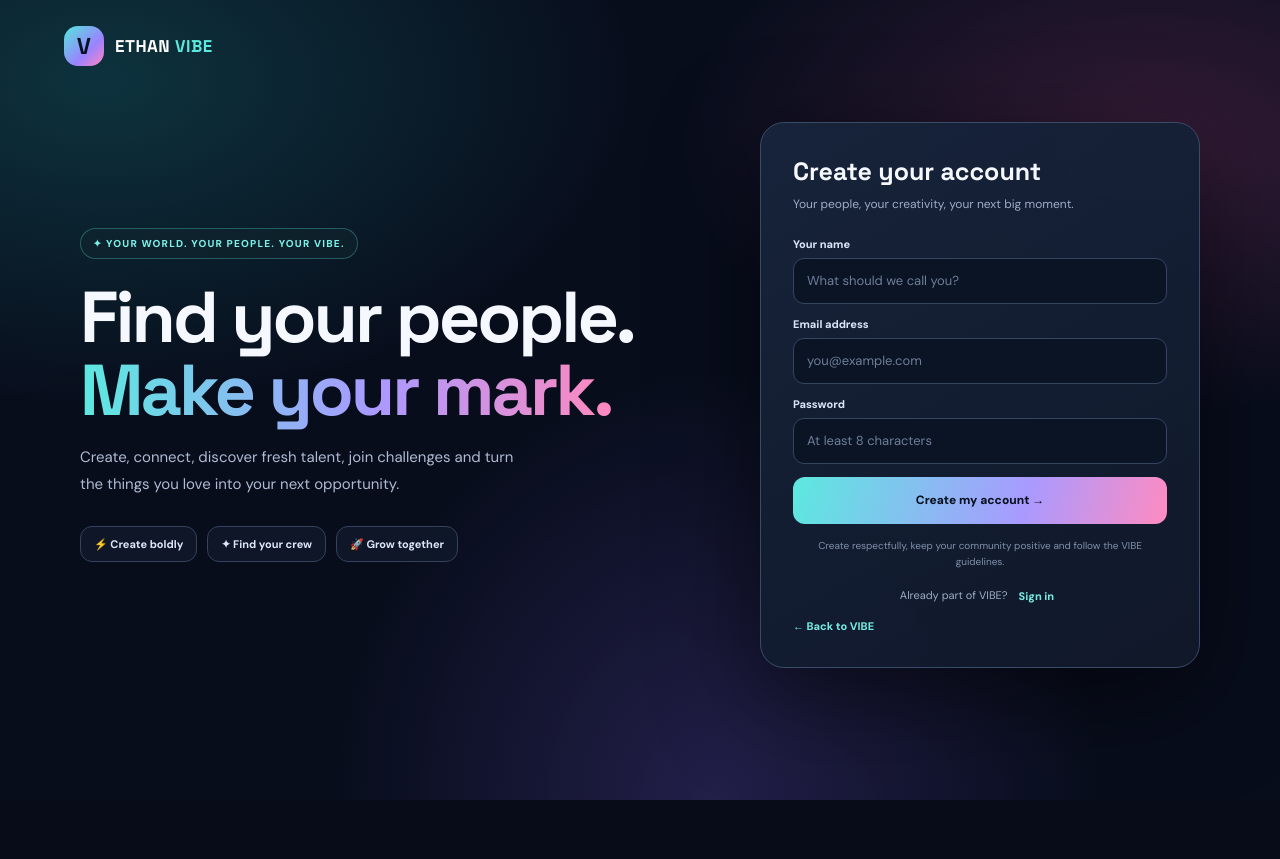
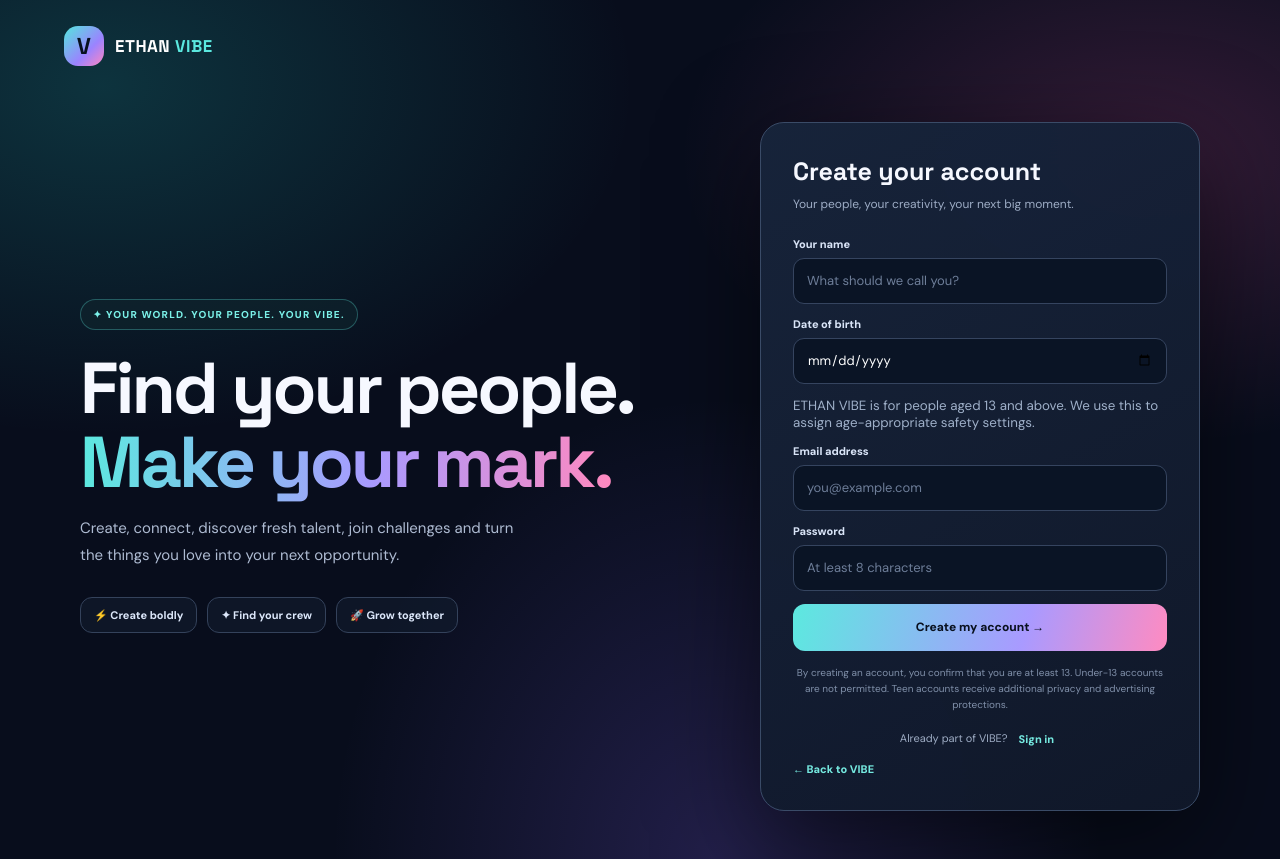
Before and after one commit to abayomipeteroyenuga-commits/ethan-vibe, a Next.js app: page /auth in a window 1280 px wide. Before the commit the page ends 800 px from the top, so only its background shows below. Built offline with nearby package versions, Linux system fonts and the light colour scheme.

Commit message:
Add 13+ date-of-birth step to VIBE signup

```diff
--- a/app/auth/auth-screen.tsx
+++ b/app/auth/auth-screen.tsx
@@ -8,7 +8,7 @@ const otp = authClient as any;
 type View = "signup" | "signin" | "verify" | "forgot" | "reset";
 export default function AuthScreen({ initialMode }: { initialMode: "signup" | "signin" }) {
  const router=useRouter(); const [view,setView]=useState<View>(initialMode);
- const [name,setName]=useState(""); const [email,setEmail]=useState(""); const [password,setPassword]=useState(""); const [code,setCode]=useState("");
+ const [name,setName]=useState(""); const [email,setEmail]=useState(""); const [password,setPassword]=useState(""); const [code,setCode]=useState(""); const [dateOfBirth,setDateOfBirth]=useState("");
  const [busy,setBusy]=useState(false); const [error,setError]=useState(""); const [message,setMessage]=useState("");
  function change(next:View){setView(next);setError("");setMessage("");}
  async function finish(){
@@ -66,7 +66,7 @@ export default function AuthScreen({ initialMode }: { initialMode: "signup" | "s
    <section className="auth-card"><h2>{title}</h2><p className="auth-subtitle">{sub}</p>
     {error&&<div className="auth-error" role="alert">{error}</div>}{message&&<div className="auth-success" role="status">{message}</div>}
     <form className="auth-form" onSubmit={submit}>
-     {view==="signup"&&<div className="auth-field"><label htmlFor="vibe-name">Your name</label><input id="vibe-name" value={name} onChange={e=>setName(e.target.value)} autoComplete="name" placeholder="What should we call you?" required maxLength={80}/></div>}
+     {view==="signup"&&<><div className="auth-field"><label htmlFor="vibe-name">Your name</label><input id="vibe-name" value={name} onChange={e=>setName(e.target.value)} autoComplete="name" placeholder="What should we call you?" required maxLength={80}/></div><div className="auth-field"><label htmlFor="vibe-dob">Date of birth</label><input id="vibe-dob" type="date" value={dateOfBirth} onChange={e=>setDateOfBirth(e.target.value)} max={new Date(Date.now()-13*365.2425*24*60*60*1000).toISOString().slice(0,10)} required/><small style={{display:"block",marginTop:6,color:"#9fb0c9"}}>ETHAN VIBE is for people aged 13 and above. We use this to assign age-appropriate safety settings.</small></div></>}
      {["signup","signin","forgot"].includes(view)&&<div className="auth-field"><label htmlFor="vibe-email">Email address</label><input id="vibe-email" type="email" value={email} onChange={e=>setEmail(e.target.value)} autoComplete="email" placeholder="you@example.com" required maxLength={254}/></div>}
      {["signup","signin","reset"].includes(view)&&<div className="auth-field"><label htmlFor="vibe-password">{view==="reset"?"New password":"Password"}</label><input id="vibe-password" type="password" value={password} onChange={e=>setPassword(e.target.value)} autoComplete={view==="signin"?"current-password":"new-password"} placeholder="At least 8 characters" required minLength={8}/></div>}
      {["verify","reset"].includes(view)&&<div className="auth-field"><label htmlFor="vibe-code">{view==="verify"?"Email verification code":"Password reset code"}</label><input id="vibe-code" inputMode="numeric" autoComplete="one-time-code" value={code} onChange={e=>setCode(e.target.value.replace(/\D/g,"").slice(0,6))} placeholder="000000" required maxLength={6}/></div>}
@@ -74,7 +74,7 @@ export default function AuthScreen({ initialMode }: { initialMode: "signup" | "s
     </form>
     {view==="verify"&&<div className="auth-switch"><span>Didn't get the code?</span><button type="button" disabled={busy} onClick={resend}>Resend code</button></div>}
     {view==="signin"&&<div className="auth-switch"><button type="button" onClick={()=>change("forgot")}>Forgot password?</button></div>}
-    {view==="signup"&&<p className="auth-terms">Create respectfully, keep your community positive and follow the VIBE guidelines.</p>}
+    {view==="signup"&&<p className="auth-terms">By creating an account, you confirm that you are at least 13. Under-13 accounts are not permitted. Teen accounts receive additional privacy and advertising protections.</p>}
     <div className="auth-switch">{view==="signup"?<><span>Already part of VIBE?</span><button type="button" onClick={()=>change("signin")}>Sign in</button></>:view==="signin"?<><span>New around here?</span><button type="button" onClick={()=>change("signup")}>Create an account</button></>:<button type="button" onClick={()=>change("signin")}>Back to sign in</button>}</div>
     <button className="auth-back" type="button" onClick={()=>router.push("/")}>← Back to VIBE</button>
    </section>
```
